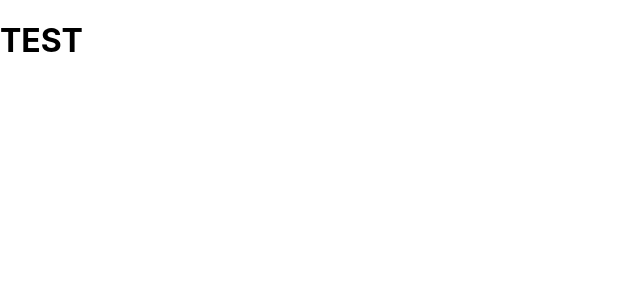
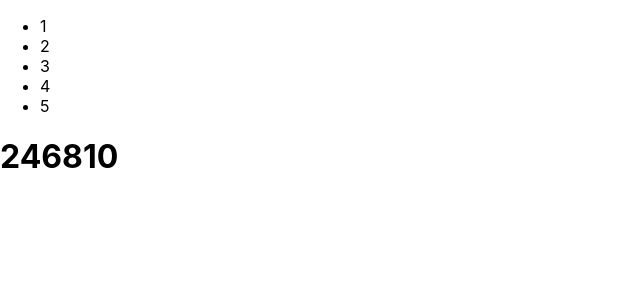
Before and after one commit to mrkajetanp/web-development, a React (Create React App) app in the folder React/Projects/game-tutorial/: page / in a window 1280 px wide. Shown: the top 300 px of the page, without its empty margins (0-640 px from the left). Built offline with nearby package versions, Linux system fonts and the light colour scheme.

Commit message:
[React] Basics - Lists and Keys #2

```diff
--- a/React/Projects/game-tutorial/src/ListsAndKeys.tsx
+++ b/React/Projects/game-tutorial/src/ListsAndKeys.tsx
@@ -2,9 +2,26 @@
 import React from 'react';
 import './App.css';
 
+function NumberList(props: { numbers: Array<number> }) {
+    let listItems = props.numbers.map((number: number) =>
+        <li key={number.toString()}>
+            {number}
+        </li>
+    );
+
+    return (
+        <ul>{listItems}</ul>
+    )
+}
+
+let numbers = [1, 2, 3, 4, 5];
+let doubled = numbers.map(number => number * 2);
 
 let element = (
-    <h1>TEST</h1>
+    <div>
+        <NumberList numbers={numbers} />
+        <h1>{doubled}</h1>
+    </div>
 )
 
 let ListsAndKeys: React.FC = () => {
```
